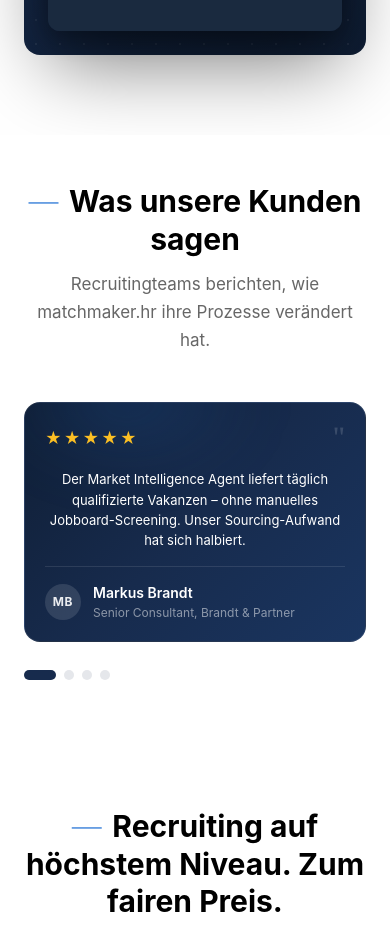
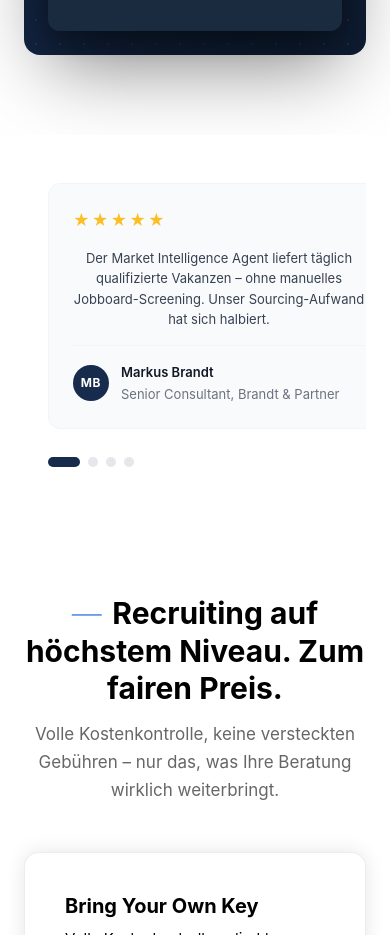
Before and after one commit to c-odenk/matchmaker-ui, a Vue app: page / in a window 390 px wide. Shown: the part 2243-3178 px from the top of the page. Built offline with nearby package versions, Linux system fonts and the light colour scheme.

Commit message:
Testimonial V4 update

```diff
--- /dev/null
+++ b/src/components/landing/V4/Landing-Testimonials-V4.vue
@@ -0,0 +1,218 @@
+<template>
+  <section class="py-12 md:py-16 lg:py-24 bg-white overflow-hidden">
+    <div class="mx-auto max-w-container-lg 2xl:max-w-container px-container-h">
+
+      <!-- Desktop + Tablet: 2-Spalten Layout -->
+      <div class="hidden sm:flex flex-col lg:flex-row items-stretch gap-8 lg:gap-12">
+
+        <!-- Linke Spalte: Dunkelblaue Fläche -->
+        <div class="lg:w-1/2 rounded-2xl min-h-[340px] lg:min-h-[480px]"
+          style="background: #172b4d;"
+        ></div>
+
+        <!-- Rechte Spalte: Testimonial Slideshow -->
+        <div class="lg:w-1/2 flex flex-col justify-center gap-4">
+
+          <!-- Überschrift + Text -->
+          <div class="flex flex-col gap-3">
+            <h2 class="text-h3-sm md:text-h3-md lg:text-h3-lg 2xl:text-h3-2xl text-black">
+              Was unsere Kunden sagen
+            </h2>
+            <p class="text-p-sm md:text-p-md lg:text-p-lg 2xl:text-p-2xl text-black">
+              Recruitingteams berichten, wie matchmaker.hr ihre Prozesse verändert hat.
+            </p>
+          </div>
+
+          <!-- Slide Content -->
+          <div class="relative mt-4">
+            <transition name="slide-fade" mode="out-in">
+              <div
+                :key="currentIndex"
+                class="flex flex-col rounded-xl p-6 w-4/5 bg-gray-50 border border-gray-100 min-h-[220px]"
+              >
+                <!-- Stars -->
+                <div class="flex gap-0.5 mb-4">
+                  <span v-for="n in 5" :key="n" class="text-amber-400 text-base">★</span>
+                </div>
+
+                <!-- Quote -->
+                <div class="flex-1 mb-4">
+                  <p class="text-p-small-sm md:text-p-small-md lg:text-p-small-lg 2xl:text-p-small-2xl text-gray-700 text-center m-0">
+                    {{ testimonials[currentIndex].quote }}
+                  </p>
+                </div>
+
+                <!-- Author -->
+                <div class="flex items-center gap-3 pt-4 border-t border-gray-100">
+                  <div class="w-9 h-9 rounded-full flex items-center justify-center flex-shrink-0 text-xs font-bold tracking-wider bg-deep-blue text-white">
+                    {{ testimonials[currentIndex].initials }}
+                  </div>
+                  <div class="flex flex-col gap-0.5">
+                    <span class="text-p-small-sm md:text-p-small-md font-semibold text-gray-900">{{ testimonials[currentIndex].name }}</span>
+                    <span class="text-p-small-sm text-gray-500">{{ testimonials[currentIndex].role }}</span>
+                  </div>
+                </div>
+              </div>
+            </transition>
+          </div>
+
+          <!-- Dots Navigation -->
+          <div class="flex items-center gap-2">
+            <button
+              v-for="(_, index) in testimonials"
+              :key="index"
+              @click="goTo(index)"
+              class="transition-all duration-500 rounded-full"
+              :class="currentIndex === index
+                ? 'w-8 h-2.5 bg-blue'
+                : 'w-2.5 h-2.5 bg-gray-200 hover:bg-gray-300'"
+            />
+          </div>
+
+        </div>
+      </div>
+
+      <!-- Mobile: Horizontal Scroll -->
+      <div class="sm:hidden">
+        <div
+          ref="scrollContainer"
+          class="testimonials-scroll flex flex-row overflow-x-auto snap-x snap-mandatory"
+          @scroll="onScroll"
+        >
+          <div
+            v-for="(testimonial, index) in testimonials"
+            :key="index"
+            :ref="el => { if (el) cardRefs[index] = el }"
+            class="shrink-0 w-screen snap-start px-container-h pb-3"
+          >
+            <div
+              class="flex flex-col rounded-xl p-6 h-full bg-gray-50 border border-gray-100"
+            >
+              <!-- Stars -->
+              <div class="flex gap-0.5 mb-4">
+                <span v-for="n in 5" :key="n" class="text-amber-400 text-base">★</span>
+              </div>
+
+              <!-- Quote -->
+              <div class="flex-1">
+                <p class="text-p-small-sm text-gray-700 text-center m-0">
+                  {{ testimonial.quote }}
+                </p>
+              </div>
+
+              <!-- Author -->
+              <div class="flex items-center gap-3 pt-4 mt-4 border-t border-gray-100">
+                <div class="w-9 h-9 rounded-full flex items-center justify-center flex-shrink-0 text-xs font-bold tracking-wider bg-deep-blue text-white">
+                  {{ testimonial.initials }}
+                </div>
+                <div class="flex flex-col gap-0.5">
+                  <span class="text-p-small-sm font-semibold text-gray-900">{{ testimonial.name }}</span>
+                  <span class="text-p-small-sm text-gray-500">{{ testimonial.role }}</span>
+                </div>
+              </div>
+            </div>
+          </div>
+        </div>
+
+        <!-- Scroll Dots -->
+        <div class="px-container-h mt-4">
+          <div class="flex items-center gap-2">
+            <button
+              v-for="(_, index) in testimonials"
+              :key="index"
+              @click="scrollToCard(index)"
+              class="transition-all duration-500 rounded-full"
+              :class="activeCardIndex === index ? 'w-8 h-2.5 bg-blue' : 'w-2.5 h-2.5 bg-gray-200'"
+            />
+          </div>
+        </div>
+      </div>
+
+    </div>
+  </section>
+</template>
+
+<script>
+export default {
+  name: 'LandingTestimonials',
+  data() {
+    return {
+      currentIndex: 0,
+      activeCardIndex: 0,
+      cardRefs: [],
+      testimonials: [
+        {
+          quote: 'Der Market Intelligence Agent liefert täglich qualifizierte Vakanzen – ohne manuelles Jobboard-Screening. Unser Sourcing-Aufwand hat sich halbiert.',
+          name: 'Markus Brandt',
+          role: 'Senior Consultant, Brandt & Partner',
+          initials: 'MB'
+        },
+        {
+          quote: 'Wir erhalten nicht mehr die meisten Treffer, sondern die richtigen – mit einer Begründung, die wir Kunden direkt präsentieren können.',
+          name: 'Sabine Richter',
+          role: 'Head of Recruiting, TalentBridge',
+          initials: 'SR'
+        },
+        {
+          quote: 'Die Anschreiben sind individuell, professionell und versandfertig. Wir geben nur noch frei – das spart täglich mehrere Stunden.',
+          name: 'Jonas Hartmann',
+          role: 'MD, Neo Executive Search',
+          initials: 'JH'
+        },
+        {
+          quote: 'Volle Automatisierung wäre im Executive Search undenkbar. Mit matchmaker.hr behalten wir die Kontrolle – ohne auf Effizienz zu verzichten.',
+          name: 'Christina Vogt',
+          role: 'Partner, Vogt & Associates',
+          initials: 'CV'
+        }
+      ]
+    }
+  },
+  mounted() {
+    this.cardRefs = []
+  },
+  methods: {
+    goTo(index) {
+      this.currentIndex = index
+    },
+    onScroll() {
+      const container = this.$refs.scrollContainer
+      if (!container) return
+      this.activeCardIndex = Math.round(container.scrollLeft / container.offsetWidth)
+    },
+    scrollToCard(index) {
+      const container = this.$refs.scrollContainer
+      if (!container) return
+      container.scrollTo({
+        left: index * container.offsetWidth,
+        behavior: 'smooth'
+      })
+    }
+  }
+}
+</script>
+
+<style scoped>
+.testimonials-scroll {
+  scrollbar-width: none;
+  -ms-overflow-style: none;
+}
+.testimonials-scroll::-webkit-scrollbar { display: none; }
+
+.slide-fade-enter-active {
+  transition: opacity 0.45s cubic-bezier(0.25, 0.46, 0.45, 0.94),
+              transform 0.45s cubic-bezier(0.25, 0.46, 0.45, 0.94);
+}
+.slide-fade-leave-active {
+  transition: opacity 0.25s cubic-bezier(0.55, 0, 1, 0.45),
+              transform 0.25s cubic-bezier(0.55, 0, 1, 0.45);
+}
+.slide-fade-enter-from {
+  opacity: 0;
+  transform: translateY(16px);
+}
+.slide-fade-leave-to {
+  opacity: 0;
+  transform: translateY(-12px);
+}
+</style>
--- a/src/views/View-Landing.vue
+++ b/src/views/View-Landing.vue
@@ -23,7 +23,7 @@
 import LandingBenefits from '@/components/landing/V2/Landing-Benefits-V2.vue'
 import LandingProduct from '@/components/landing/V3//Landing-Product-V3.vue'
 // import LandingWorkflow from '@/components/landing/Landing-Workflow.vue'
-import LandingTestimonials from '@/components/landing/V2/Landing-Testimonials-V2.vue'
+import LandingTestimonials from '@/components/landing/V4/Landing-Testimonials-V4.vue'
 import LandingCta from '@/components/landing/V2/Landing-CTA-V2.vue'
 import LandingPricing from '@/components/landing/V2/Landing-Pricing-V2.vue'
 import LandingFaq from '@/components/landing/V2/Landing-FAQ-V2.vue'
```
